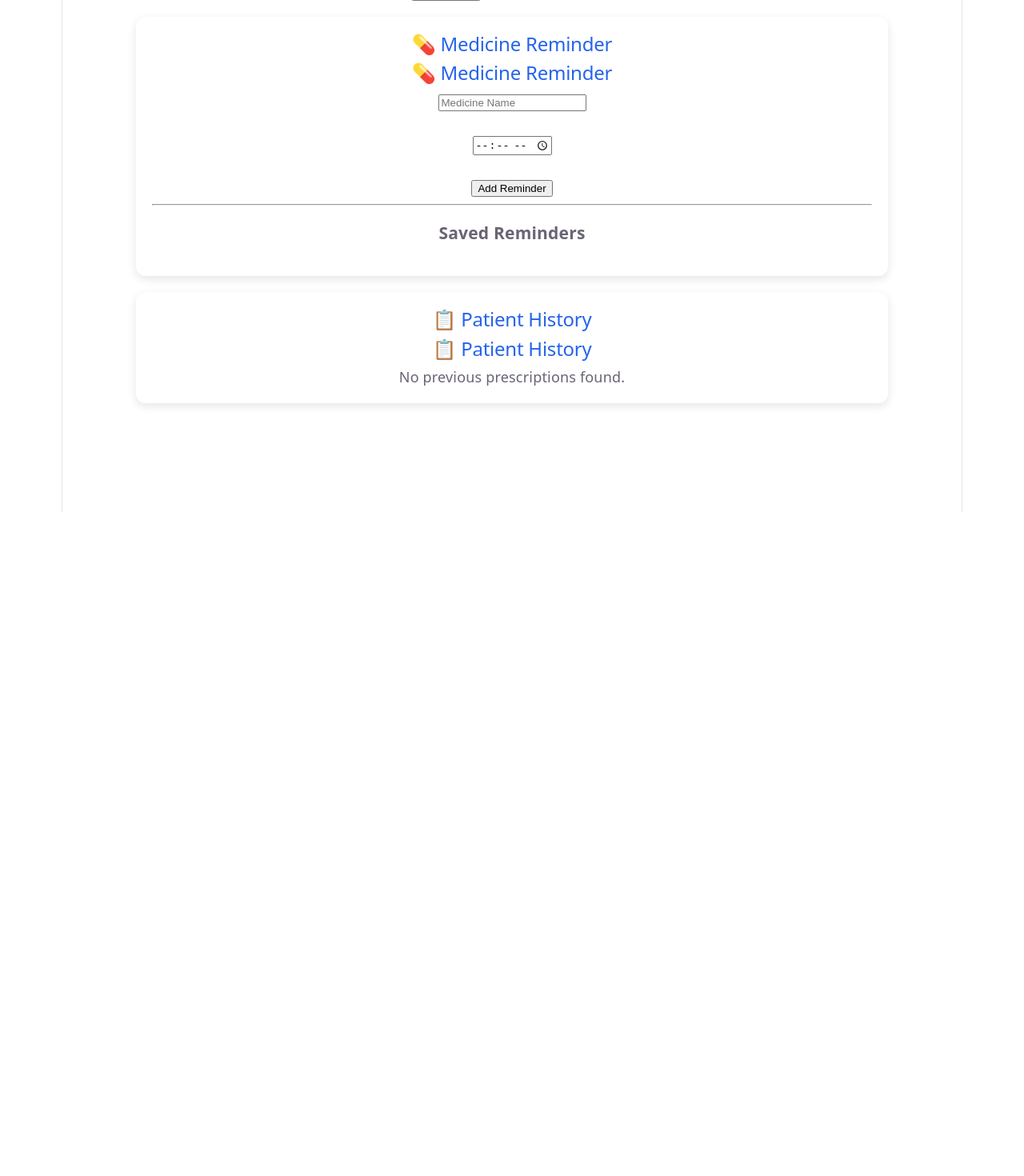
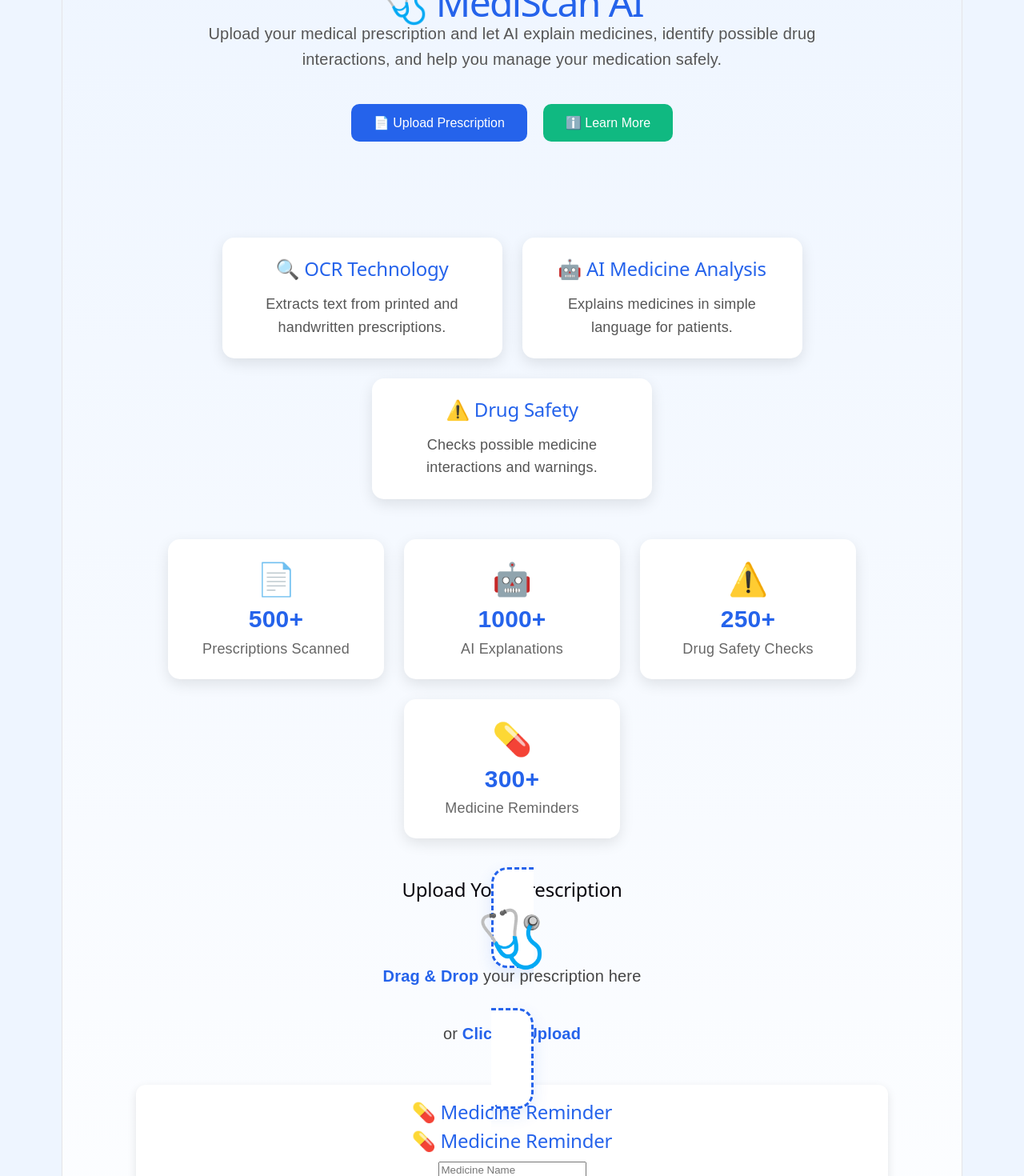
Before and after one commit to Muntaha009/Mediscan-Ai, a React (Vite) app: page / in a window 1280 px wide. Shown: the part 160-1630 px from the top of the page at 80% size. Before the commit the page ends 800 px from the top, so only its background shows below. Built offline with nearby package versions, Linux system fonts and the light colour scheme.

Commit message:
Added statistics dashboard

```diff
--- a/src/App.css
+++ b/src/App.css
@@ -1,184 +1,10 @@
-.counter {
-  font-size: 16px;
-  padding: 5px 10px;
-  border-radius: 5px;
-  color: var(--accent);
-  background: var(--accent-bg);
-  border: 2px solid transparent;
-  transition: border-color 0.3s;
-  margin-bottom: 24px;
-
-  &:hover {
-    border-color: var(--accent-border);
-  }
-  &:focus-visible {
-    outline: 2px solid var(--accent);
-    outline-offset: 2px;
-  }
+body {
+  margin: 0;
+  font-family: Arial, Helvetica, sans-serif;
+  background: #eef5ff;
 }
 
-.hero {
-  position: relative;
-
-  .base,
-  .framework,
-  .vite {
-    inset-inline: 0;
-    margin: 0 auto;
-  }
-
-  .base {
-    width: 170px;
-    position: relative;
-    z-index: 0;
-  }
-
-  .framework,
-  .vite {
-    position: absolute;
-  }
-
-  .framework {
-    z-index: 1;
-    top: 34px;
-    height: 28px;
-    transform: perspective(2000px) rotateZ(300deg) rotateX(44deg) rotateY(39deg)
-      scale(1.4);
-  }
-
-  .vite {
-    z-index: 0;
-    top: 107px;
-    height: 26px;
-    width: auto;
-    transform: perspective(2000px) rotateZ(300deg) rotateX(40deg) rotateY(39deg)
-      scale(0.8);
-  }
+.app-container {
+  min-height: 100vh;
+  background: linear-gradient(to bottom, #eef5ff, #ffffff);
 }
-
-#center {
-  display: flex;
-  flex-direction: column;
-  gap: 25px;
-  place-content: center;
-  place-items: center;
-  flex-grow: 1;
-
-  @media (max-width: 1024px) {
-    padding: 32px 20px 24px;
-    gap: 18px;
-  }
-}
-
-#next-steps {
-  display: flex;
-  border-top: 1px solid var(--border);
-  text-align: left;
-
-  & > div {
-    flex: 1 1 0;
-    padding: 32px;
-    @media (max-width: 1024px) {
-      padding: 24px 20px;
-    }
-  }
-
-  .icon {
-    margin-bottom: 16px;
-    width: 22px;
-    height: 22px;
-  }
-
-  @media (max-width: 1024px) {
-    flex-direction: column;
-    text-align: center;
-  }
-}
-
-#docs {
-  border-right: 1px solid var(--border);
-
-  @media (max-width: 1024px) {
-    border-right: none;
-    border-bottom: 1px solid var(--border);
-  }
-}
-
-#next-steps ul {
-  list-style: none;
-  padding: 0;
-  display: flex;
-  gap: 8px;
-  margin: 32px 0 0;
-
-  .logo {
-    height: 18px;
-  }
-
-  a {
-    color: var(--text-h);
-    font-size: 16px;
-    border-radius: 6px;
-    background: var(--social-bg);
-    display: flex;
-    padding: 6px 12px;
-    align-items: center;
-    gap: 8px;
-    text-decoration: none;
-    transition: box-shadow 0.3s;
-
-    &:hover {
-      box-shadow: var(--shadow);
-    }
-    .button-icon {
-      height: 18px;
-      width: 18px;
-    }
-  }
-
-  @media (max-width: 1024px) {
-    margin-top: 20px;
-    flex-wrap: wrap;
-    justify-content: center;
-
-    li {
-      flex: 1 1 calc(50% - 8px);
-    }
-
-    a {
-      width: 100%;
-      justify-content: center;
-      box-sizing: border-box;
-    }
-  }
-}
-
-#spacer {
-  height: 88px;
-  border-top: 1px solid var(--border);
-  @media (max-width: 1024px) {
-    height: 48px;
-  }
-}
-
-.ticks {
-  position: relative;
-  width: 100%;
-
-  &::before,
-  &::after {
-    content: '';
-    position: absolute;
-    top: -4.5px;
-    border: 5px solid transparent;
-  }
-
-  &::before {
-    left: 0;
-    border-left-color: var(--border);
-  }
-  &::after {
-    right: 0;
-    border-right-color: var(--border);
-  }
-}
--- a/src/App.jsx
+++ b/src/App.jsx
@@ -1,13 +1,22 @@
+import "./App.css";
 import Navbar from "./components/Navbar";
+import Hero from "./components/Hero";
+import FeatureCards from "./components/FeatureCards";
+import Stats from "./components/Stats";
 import Upload from "./pages/Upload";
+
+
 
 function App() {
   return (
-    <>
-      <Navbar />
-      <Upload />
-    </>
-  );
+  <div className="app-container">
+    <Navbar />
+    <Hero />
+    <FeatureCards />
+    <Stats />
+    <Upload />
+  </div>
+);
 }
 
 export default App;
--- /dev/null
+++ b/src/components/FeatureCards.css
@@ -0,0 +1,33 @@
+.features {
+  width: 90%;
+  max-width: 1200px;
+  margin: 50px auto;
+  display: flex;
+  justify-content: center;
+  gap: 25px;
+  flex-wrap: wrap;
+}
+
+.feature-card {
+  width: 300px;
+  background: white;
+  border-radius: 15px;
+  padding: 25px;
+  box-shadow: 0 6px 18px rgba(0, 0, 0, 0.1);
+  transition: 0.3s ease;
+  text-align: center;
+}
+
+.feature-card:hover {
+  transform: translateY(-8px);
+}
+
+.feature-card h2 {
+  color: #2563eb;
+  margin-bottom: 15px;
+}
+
+.feature-card p {
+  color: #555;
+  line-height: 1.6;
+}
--- /dev/null
+++ b/src/components/FeatureCards.jsx
@@ -0,0 +1,30 @@
+import "./FeatureCards.css";
+
+function FeatureCards() {
+  return (
+    <div className="features">
+      <div className="feature-card">
+        <h2>🔍 OCR Technology</h2>
+        <p>
+          Extracts text from printed and handwritten prescriptions.
+        </p>
+      </div>
+
+      <div className="feature-card">
+        <h2>🤖 AI Medicine Analysis</h2>
+        <p>
+          Explains medicines in simple language for patients.
+        </p>
+      </div>
+
+      <div className="feature-card">
+        <h2>⚠️ Drug Safety</h2>
+        <p>
+          Checks possible medicine interactions and warnings.
+        </p>
+      </div>
+    </div>
+  );
+}
+
+export default FeatureCards;
--- /dev/null
+++ b/src/components/Hero.css
@@ -0,0 +1,46 @@
+.hero {
+  text-align: center;
+  padding: 60px 20px;
+}
+
+.hero h1 {
+  font-size: 48px;
+  color: #2563eb;
+  margin-bottom: 10px;
+}
+
+.hero p {
+  font-size: 20px;
+  color: #555;
+  max-width: 800px;
+  margin: auto;
+  line-height: 1.6;
+}
+
+.hero-buttons {
+  margin-top: 30px;
+}
+
+.hero-buttons button {
+  padding: 14px 28px;
+  margin: 10px;
+  border: none;
+  border-radius: 10px;
+  background: #2563eb;
+  color: white;
+  font-size: 16px;
+  cursor: pointer;
+  transition: 0.3s;
+}
+
+.hero-buttons button:hover {
+  background: #1d4ed8;
+}
+
+.secondary {
+  background: #10b981 !important;
+}
+
+.secondary:hover {
+  background: #059669 !important;
+}
--- /dev/null
+++ b/src/components/Hero.jsx
@@ -0,0 +1,21 @@
+import "./Hero.css";
+
+function Hero() {
+  return (
+    <div className="hero">
+      <h1>🩺 MediScan AI</h1>
+
+      <p>
+        Upload your medical prescription and let AI explain medicines,
+        identify possible drug interactions, and help you manage your medication safely.
+      </p>
+
+      <div className="hero-buttons">
+        <button>📄 Upload Prescription</button>
+        <button className="secondary">ℹ️ Learn More</button>
+      </div>
+    </div>
+  );
+}
+
+export default Hero;
--- /dev/null
+++ b/src/components/Stats.css
@@ -0,0 +1,39 @@
+.stats {
+  width: 90%;
+  max-width: 1200px;
+  margin: 50px auto;
+  display: flex;
+  justify-content: center;
+  gap: 25px;
+  flex-wrap: wrap;
+}
+
+.stat-card {
+  width: 220px;
+  background: white;
+  border-radius: 15px;
+  padding: 25px;
+  text-align: center;
+  box-shadow: 0 6px 18px rgba(0, 0, 0, 0.1);
+  transition: all 0.3s ease;
+}
+
+.stat-card:hover {
+  transform: translateY(-8px);
+}
+
+.stat-card h2 {
+  font-size: 40px;
+  margin: 0;
+}
+
+.stat-card h3 {
+  color: #2563eb;
+  font-size: 30px;
+  margin: 15px 0 10px;
+}
+
+.stat-card p {
+  color: #666;
+  margin: 0;
+}
--- /dev/null
+++ b/src/components/Stats.jsx
@@ -0,0 +1,35 @@
+import "./Stats.css";
+
+function Stats() {
+  return (
+    <div className="stats">
+
+      <div className="stat-card">
+        <h2>📄</h2>
+        <h3>500+</h3>
+        <p>Prescriptions Scanned</p>
+      </div>
+
+      <div className="stat-card">
+        <h2>🤖</h2>
+        <h3>1000+</h3>
+        <p>AI Explanations</p>
+      </div>
+
+      <div className="stat-card">
+        <h2>⚠️</h2>
+        <h3>250+</h3>
+        <p>Drug Safety Checks</p>
+      </div>
+
+      <div className="stat-card">
+        <h2>💊</h2>
+        <h3>300+</h3>
+        <p>Medicine Reminders</p>
+      </div>
+
+    </div>
+  );
+}
+
+export default Stats;
--- /dev/null
+++ b/src/components/UploadBox.jsx
@@ -0,0 +1,24 @@
+import "../styles/UploadBox.css";
+
+function UploadBox({ handleImage }) {
+  return (
+    <label className="upload-box">
+      <input
+        type="file"
+        accept="image/*"
+        onChange={handleImage}
+      />
+
+      <div className="upload-icon">🩺</div>
+
+      <div className="upload-text">
+        <strong>Drag & Drop</strong> your prescription here
+        <br />
+        <br />
+        or <strong>Click to Upload</strong>
+      </div>
+    </label>
+  );
+}
+
+export default UploadBox;
--- a/src/pages/Upload.jsx
+++ b/src/pages/Upload.jsx
@@ -1,19 +1,22 @@
+import { useState, useEffect } from "react";
+import Tesseract from "tesseract.js";
 
-import Tesseract from "tesseract.js";
+import UploadBox from "../components/UploadBox";
 import AIExplanation from "../components/AIExplanation";
 import DrugInteraction from "../components/DrugInteraction";
 import MedicineReminder from "../components/MedicineReminder";
 import PatientHistory from "../components/PatientHistory";
-import { useState, useEffect } from "react";
 
 function Upload() {
   const [image, setImage] = useState(null);
   const [text, setText] = useState("");
   const [loading, setLoading] = useState(false);
+
   const [history, setHistory] = useState(() => {
     const savedHistory = localStorage.getItem("patientHistory");
     return savedHistory ? JSON.parse(savedHistory) : [];
   });
+
   useEffect(() => {
     localStorage.setItem("patientHistory", JSON.stringify(history));
   }, [history]);
@@ -28,15 +31,13 @@ useEffect(() => {
 
     setLoading(true);
 
-    const result = await Tesseract.recognize(
-  file,
-  "eng",
-  {
+    try {
+      const result = await Tesseract.recognize(file, "eng", {
         logger: (m) => console.log(m),
-  }
-);
+      });
 
       setText(result.data.text);
+
       setHistory((prev) => [
         {
           text: result.data.text,
@@ -44,6 +45,11 @@ useEffect(() => {
         },
         ...prev,
       ]);
+    } catch (error) {
+      console.error(error);
+      alert("Failed to read prescription.");
+    }
+
     setLoading(false);
   };
 
@@ -51,11 +57,7 @@ useEffect(() => {
     <div style={{ textAlign: "center", marginTop: "40px" }}>
       <h2>Upload Your Prescription</h2>
 
-      <input
-        type="file"
-        accept="image/*"
-        onChange={handleImage}
-      />
+      <UploadBox handleImage={handleImage} />
 
       {image && (
         <div style={{ marginTop: "20px" }}>
@@ -65,7 +67,10 @@ useEffect(() => {
             src={image}
             alt="Prescription"
             width="300"
-            style={{ border: "2px solid #ccc", borderRadius: "10px" }}
+            style={{
+              border: "2px solid #ccc",
+              borderRadius: "10px",
+            }}
           />
         </div>
       )}
@@ -96,9 +101,13 @@ useEffect(() => {
           </pre>
         </div>
       )}
+
       <AIExplanation text={text} />
+
       <DrugInteraction text={text} />
+
       <MedicineReminder />
+
       <PatientHistory history={history} />
     </div>
   );
--- /dev/null
+++ b/src/styles/UploadBox.css
@@ -0,0 +1,38 @@
+.upload-box {
+  width: 90%;
+  max-width: 700px;
+  margin: 40px auto;
+  padding: 50px;
+  border: 3px dashed #2563eb;
+  border-radius: 20px;
+  background: #ffffff;
+  cursor: pointer;
+  text-align: center;
+  transition: all 0.3s ease;
+  box-shadow: 0 8px 20px rgba(37, 99, 235, 0.12);
+}
+
+.upload-box:hover {
+  transform: translateY(-5px);
+  border-color: #1d4ed8;
+  box-shadow: 0 12px 25px rgba(37, 99, 235, 0.2);
+}
+
+.upload-box input {
+  display: none;
+}
+
+.upload-icon {
+  font-size: 70px;
+  margin-bottom: 15px;
+}
+
+.upload-text {
+  font-size: 20px;
+  color: #444;
+  line-height: 1.8;
+}
+
+.upload-text strong {
+  color: #2563eb;
+}
```
Lines whose indentation alone changed are shown as unchanged.
